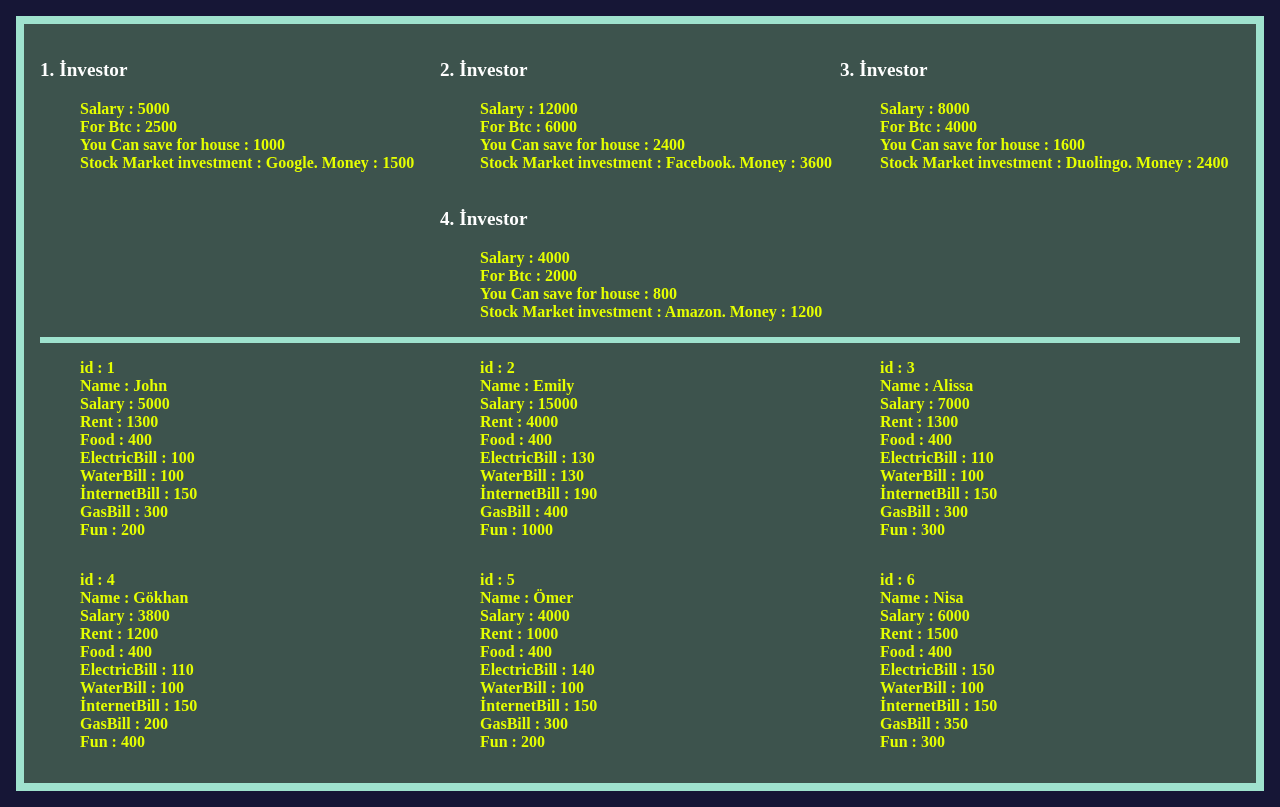
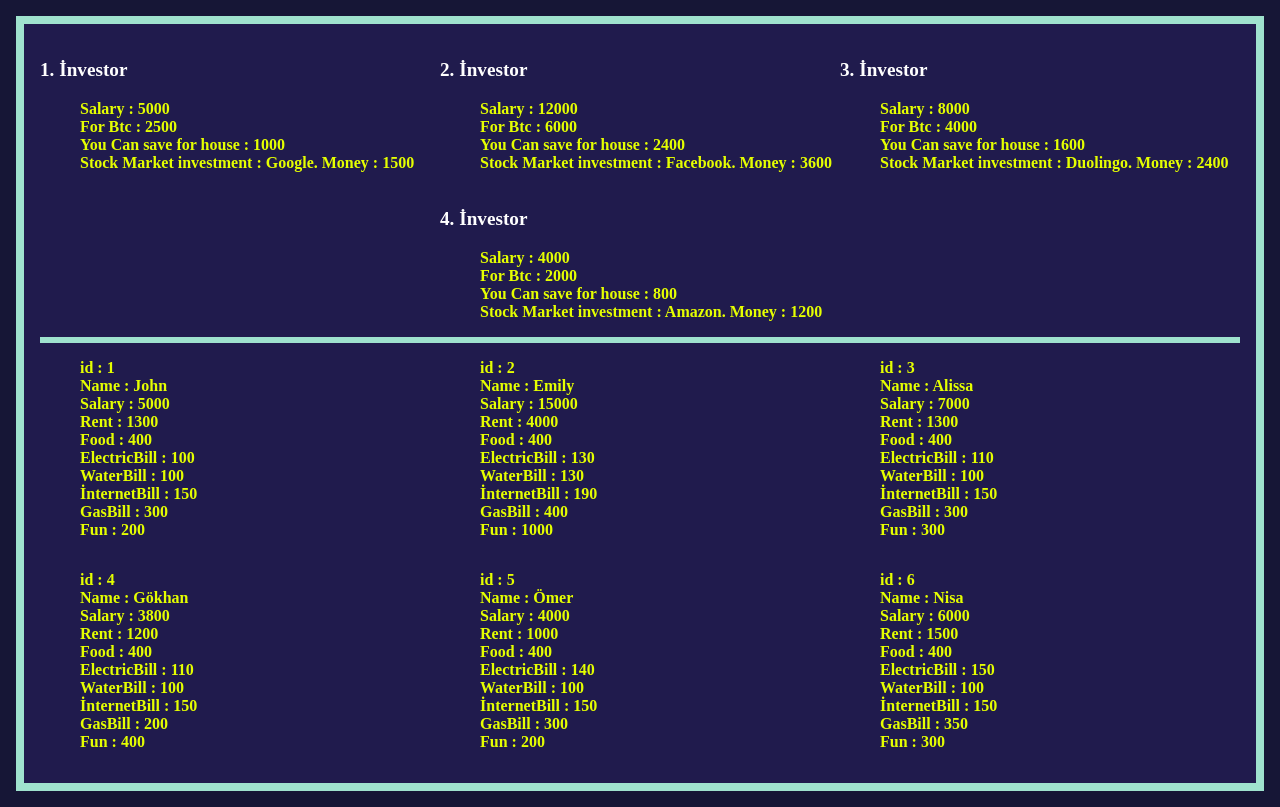
Before and after one commit to omerfarukyapici/investment_expense, a plain HTML site: page index.html in a window 1280 px wide. Drawn offline with Linux system fonts and the light colour scheme.

Commit message:
Update index.css

```diff
--- a/index.css
+++ b/index.css
@@ -12,7 +12,7 @@ body{
 
 .oop-content {
     width: 1300px;
-    background-color: rgb(61, 83, 77);
+    background-color: rgb(32, 27, 77);
     color: white;
     border: .5rem solid rgb(159, 226, 206);
     padding: 1rem;
```
